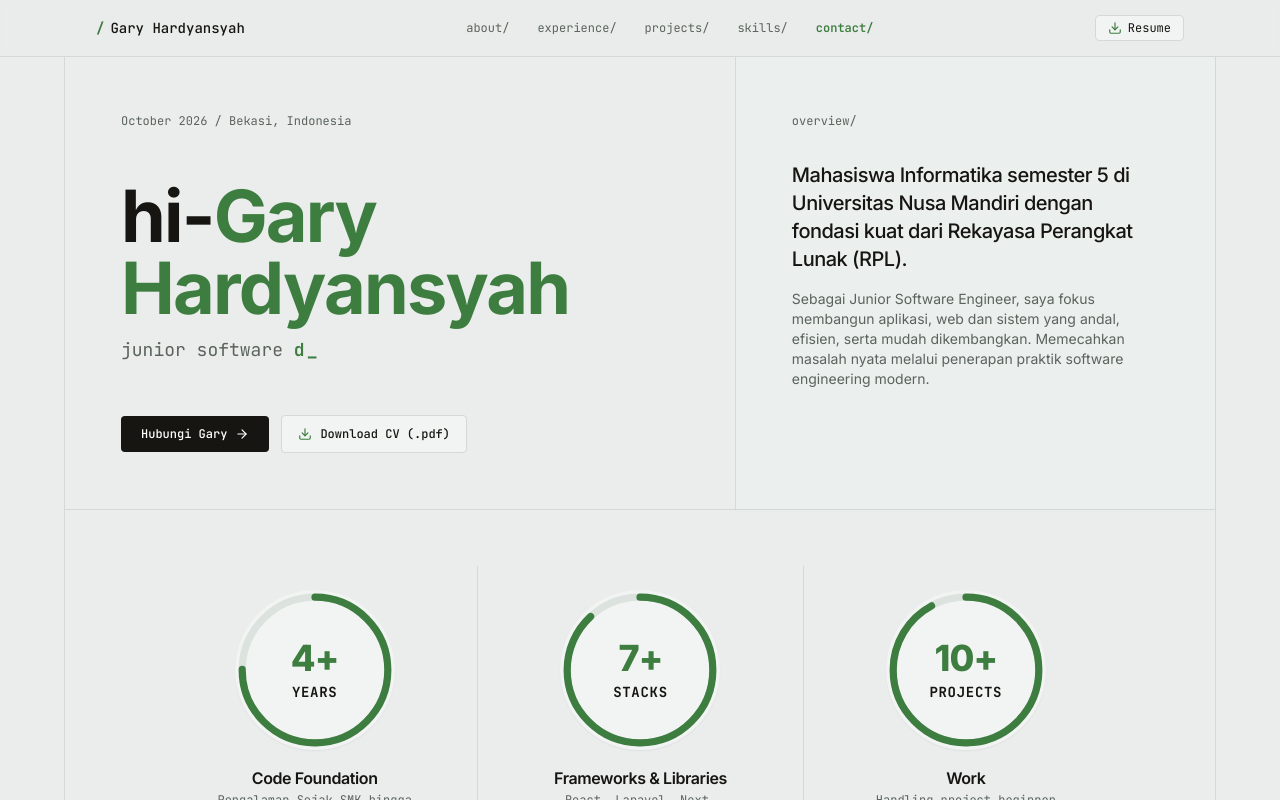
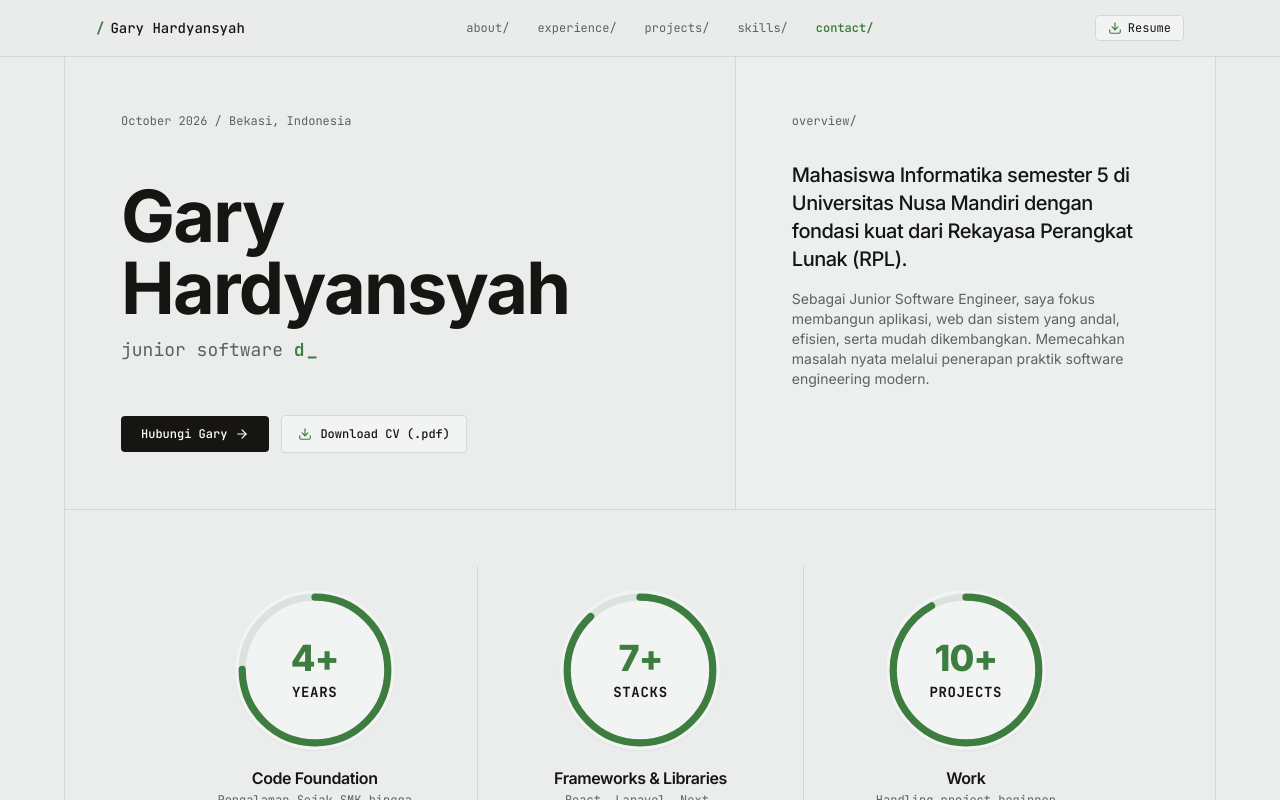
Before and after one commit to Eunnaaa/portfolio-gary, a Next.js app: page / in a window 1280 px wide. Shown: the top 800 px of the page. Built offline with nearby package versions, Linux system fonts and the light colour scheme.

Commit message:
refactor(hero): remove 'hi-' prefix for a cleaner editorial title

```diff
--- a/src/components/sections/HeroSection.tsx
+++ b/src/components/sections/HeroSection.tsx
@@ -17,7 +17,7 @@ export function HeroSection() {
           {/* Main Hero Slogan */}
           <div className="my-6 sm:my-10 lg:my-12">
             <h1 className="text-5xl sm:text-6xl md:text-7xl font-bold tracking-tight text-text-primary">
-              hi-<span className="text-accent-green">{RESUME_DATA.shortGreeting}</span>
+              {RESUME_DATA.name}
             </h1>
             <RoleRotator />
           </div>
```
